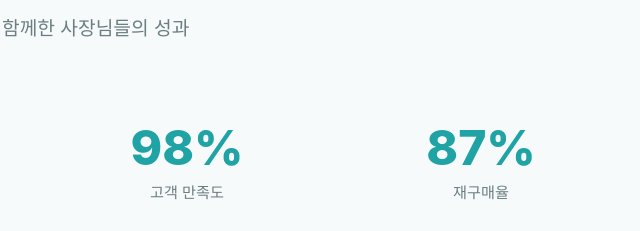
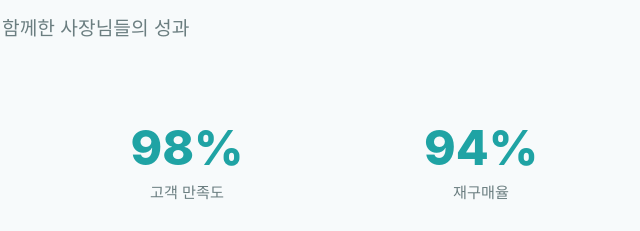
Before and after one commit to univerlabmedia2-byte/dcd-landing, a plain HTML site: page index.html in a window 1280 px wide. Shown: the part 3193-3424 px from the top of the page, 600-1240 px from the left. Drawn offline with Linux system fonts and the light colour scheme; a web font is replaced by a local one.

Commit message:
update: 재구매율 87% → 94%

```diff
--- a/index.html
+++ b/index.html
@@ -233,7 +233,7 @@
           <div class="stat-label">고객 만족도</div>
         </div>
         <div class="stat-item">
-          <div class="stat-number" data-count="87" data-suffix="%">0</div>
+          <div class="stat-number" data-count="94" data-suffix="%">0</div>
           <div class="stat-label">재구매율</div>
         </div>
       </div>
```
